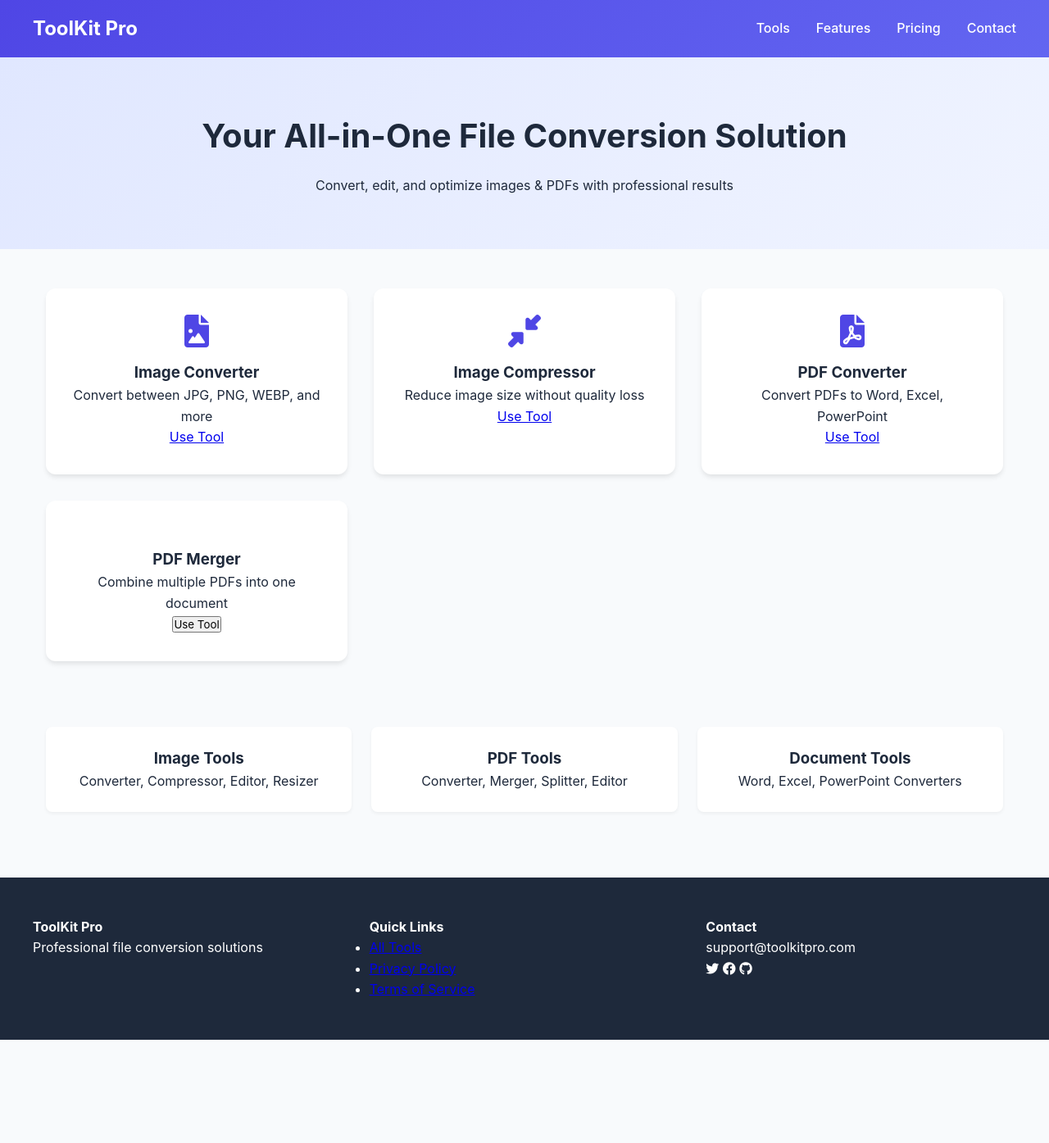
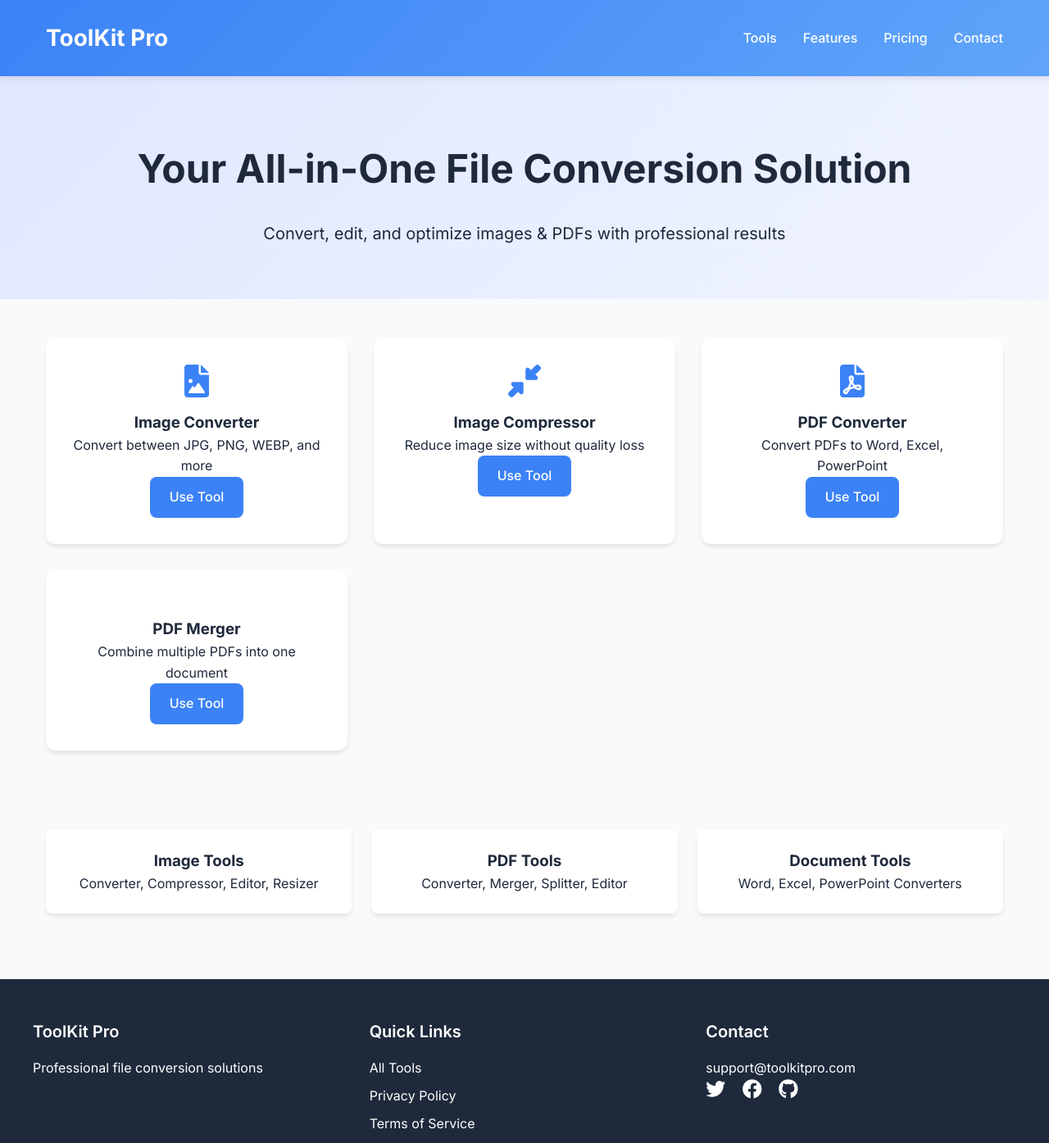
Before and after one commit to Pratik7372/tools, a plain HTML site: page index.html in a window 1280 px wide. Shown: the whole page at 82% size. Before the commit the page ends 1269 px from the top, so only its background shows below. Drawn offline with Linux system fonts and the light colour scheme.

Commit message:
Update index.html

```diff
--- a/index.html
+++ b/index.html
@@ -5,13 +5,16 @@
     <meta name="viewport" content="width=device-width, initial-scale=1.0">
     <title>ToolKit Pro - Online File Conversion Tools</title>
     <link rel="stylesheet" href="https://cdnjs.cloudflare.com/ajax/libs/font-awesome/6.0.0/css/all.min.css">
+    <link href="https://fonts.googleapis.com/css2?family=Inter:wght@400;500;600;700&display=swap" rel="stylesheet">
     <style>
         :root {
-            --primary-color: #4f46e5;
-            --secondary-color: #6366f1;
-            --accent-color: #818cf8;
+            --primary-color: #3b82f6;
+            --secondary-color: #60a5fa;
+            --accent-color: #93c5fd;
             --text-color: #1e293b;
             --background-color: #f8fafc;
+            --card-shadow: 0 4px 6px -1px rgba(0, 0, 0, 0.1);
+            --transition-speed: 0.3s;
         }
 
         * {
@@ -30,8 +33,12 @@
         /* Header Styles */
         .header {
             background: linear-gradient(135deg, var(--primary-color), var(--secondary-color));
-            padding: 1rem;
+            padding: 1.5rem 0;
             box-shadow: 0 2px 10px rgba(0, 0, 0, 0.1);
+            position: fixed;
+            width: 100%;
+            top: 0;
+            z-index: 1000;
         }
 
         .nav-container {
@@ -40,13 +47,19 @@
             display: flex;
             justify-content: space-between;
             align-items: center;
+            padding: 0 1rem;
         }
 
         .logo {
             color: white;
-            font-size: 1.5rem;
+            font-size: 1.75rem;
             font-weight: 700;
             text-decoration: none;
+            transition: color var(--transition-speed);
+        }
+
+        .logo:hover {
+            color: var(--accent-color);
         }
 
         .nav-links {
@@ -58,19 +71,32 @@
             color: white;
             text-decoration: none;
             font-weight: 500;
+            transition: color var(--transition-speed);
+        }
+
+        .nav-links a:hover {
+            color: var(--accent-color);
         }
 
         /* Hero Section */
         .hero {
             text-align: center;
-            padding: 4rem 1rem;
+            padding: 6rem 1rem 4rem;
             background: linear-gradient(135deg, #e0e7ff, #f0f4ff);
+            margin-top: 4.5rem; /* Adjust for fixed header */
         }
 
         .hero h1 {
-            font-size: 2.5rem;
-            margin-bottom: 1rem;
+            font-size: 3rem;
+            margin-bottom: 1.5rem;
             color: var(--text-color);
+            font-weight: 700;
+        }
+
+        .hero p {
+            font-size: 1.25rem;
+            color: var(--text-color);
+            font-weight: 400;
         }
 
         /* Tools Grid */
@@ -88,24 +114,46 @@
             border-radius: 12px;
             padding: 2rem;
             text-align: center;
-            transition: transform 0.3s ease;
-            box-shadow: 0 4px 6px -1px rgba(0, 0, 0, 0.1);
+            transition: transform var(--transition-speed) ease, box-shadow var(--transition-speed);
+            box-shadow: var(--card-shadow);
         }
 
         .tool-card:hover {
             transform: translateY(-5px);
+            box-shadow: 0 8px 12px -2px rgba(0, 0, 0, 0.2);
         }
 
         .tool-icon {
             font-size: 2.5rem;
             color: var(--primary-color);
             margin-bottom: 1rem;
+            transition: color var(--transition-speed);
+        }
+
+        .tool-card:hover .tool-icon {
+            color: var(--secondary-color);
+        }
+
+        .btn {
+            display: inline-block;
+            padding: 0.75rem 1.5rem;
+            background-color: var(--primary-color);
+            color: white;
+            text-decoration: none;
+            border-radius: 8px;
+            font-weight: 500;
+            transition: background-color var(--transition-speed), transform var(--transition-speed);
+        }
+
+        .btn:hover {
+            background-color: var(--secondary-color);
+            transform: scale(1.05);
         }
 
         /* Categories Section */
         .categories {
             max-width: 1200px;
-            margin: 3rem auto;
+            margin: 4rem auto;
             padding: 1rem;
         }
 
@@ -120,7 +168,12 @@
             padding: 1.5rem;
             border-radius: 8px;
             text-align: center;
-            box-shadow: 0 2px 4px rgba(0, 0, 0, 0.05);
+            box-shadow: var(--card-shadow);
+            transition: transform var(--transition-speed) ease;
+        }
+
+        .category-card:hover {
+            transform: translateY(-5px);
         }
 
         /* Footer */
@@ -139,18 +192,86 @@
             gap: 2rem;
         }
 
+        .footer h4 {
+            font-size: 1.25rem;
+            margin-bottom: 1rem;
+            font-weight: 600;
+        }
+
+        .footer ul {
+            list-style: none;
+            padding: 0;
+        }
+
+        .footer ul li {
+            margin-bottom: 0.5rem;
+        }
+
+        .footer a {
+            color: white;
+            text-decoration: none;
+            transition: color var(--transition-speed);
+        }
+
+        .footer a:hover {
+            color: var(--accent-color);
+        }
+
+        .social-icons i {
+            font-size: 1.5rem;
+            margin-right: 1rem;
+            transition: color var(--transition-speed);
+        }
+
+        .social-icons i:hover {
+            color: var(--accent-color);
+        }
+
         /* Responsive Design */
         @media (max-width: 768px) {
             .nav-links {
                 display: none;
+                flex-direction: column;
+                position: absolute;
+                top: 60px;
+                right: 0;
+                background: var(--primary-color);
+                width: 100%;
+                padding: 1rem;
+                box-shadow: 0 4px 6px -1px rgba(0, 0, 0, 0.1);
+            }
+
+            .nav-links.show {
+                display: flex;
             }
 
             .hero h1 {
                 font-size: 2rem;
             }
 
+            .hero p {
+                font-size: 1rem;
+            }
+
             .tools-grid {
                 grid-template-columns: 1fr;
+            }
+        }
+
+        /* Mobile Menu Button */
+        .mobile-menu-btn {
+            display: none;
+            background: none;
+            border: none;
+            color: white;
+            font-size: 1.5rem;
+            cursor: pointer;
+            transition: color var(--transition-speed);
+        }
+
+        @media (max-width: 768px) {
+            .mobile-menu-btn {
+                display: block;
             }
         }
     </style>
@@ -159,12 +280,15 @@
     <header class="header">
         <nav class="nav-container">
             <a href="#" class="logo">ToolKit Pro</a>
-            <div class="nav-links">
+            <div class="nav-links" id="nav-links">
                 <a href="#tools">Tools</a>
                 <a href="#features">Features</a>
                 <a href="#pricing">Pricing</a>
                 <a href="#contact">Contact</a>
             </div>
+            <button class="mobile-menu-btn" id="mobile-menu-btn">
+                <i class="fas fa-bars"></i>
+            </button>
         </nav>
     </header>
 
@@ -179,32 +303,27 @@
             <i class="fas fa-file-image tool-icon"></i>
             <h3>Image Converter</h3>
             <p>Convert between JPG, PNG, WEBP, and more</p>
-    <a href="/tools/img-convertor.html" class="btn">
-        Use Tool
-    </a>
+            <a href="/tools/img-convertor.html" class="btn">Use Tool</a>
         </div>
-
         <div class="tool-card">
             <i class="fas fa-compress-alt tool-icon"></i>
             <h3>Image Compressor</h3>
             <p>Reduce image size without quality loss</p>
             <a href="/tools/img-compress.html" class="btn">Use Tool</a>
         </div>
-
         <!-- PDF Tools -->
         <div class="tool-card">
             <i class="fas fa-file-pdf tool-icon"></i>
             <h3>PDF Converter</h3>
             <p>Convert PDFs to Word, Excel, PowerPoint</p>
-    <a href="/tools/pdf-convertor.html" class="btn">Use Tool</a>  <!-- Replace # with the actual URL -->
+            <a href="/tools/pdf-convertor.html" class="btn">Use Tool</a>
         </div>
         <div class="tool-card">
             <i class="fas fa-file-merge tool-icon"></i>
             <h3>PDF Merger</h3>
             <p>Combine multiple PDFs into one document</p>
-            <button class="btn">Use Tool</button>
+            <a href="/tools/pdf-merger.html" class="btn">Use Tool</a>
         </div>
-
         <!-- Add more tool cards as needed -->
     </main>
 
@@ -243,9 +362,9 @@
                 <h4>Contact</h4>
                 <p>support@toolkitpro.com</p>
                 <div class="social-icons">
-                    <i class="fab fa-twitter"></i>
-                    <i class="fab fa-facebook"></i>
-                    <i class="fab fa-github"></i>
+                    <a href="#"><i class="fab fa-twitter"></i></a>
+                    <a href="#"><i class="fab fa-facebook"></i></a>
+                    <a href="#"><i class="fab fa-github"></i></a>
                 </div>
             </div>
         </div>
@@ -253,25 +372,22 @@
 
     <script>
         // Mobile menu toggle
-        const mobileMenuButton = document.createElement('button');
-        mobileMenuButton.innerHTML = '<i class="fas fa-bars"></i>';
-        mobileMenuButton.style.position = 'fixed';
-        mobileMenuButton.style.bottom = '20px';
-        mobileMenuButton.style.right = '20px';
-        mobileMenuButton.style.zIndex = '1000';
-        mobileMenuButton.style.display = 'none';
-        document.body.appendChild(mobileMenuButton);
+        const mobileMenuBtn = document.getElementById('mobile-menu-btn');
+        const navLinks = document.getElementById('nav-links');
 
-        window.addEventListener('resize', () => {
-            if (window.innerWidth < 768) {
-                mobileMenuButton.style.display = 'block';
-            } else {
-                mobileMenuButton.style.display = 'none';
-            }
+        mobileMenuBtn.addEventListener('click', () => {
+            navLinks.classList.toggle('show');
+            mobileMenuBtn.querySelector('i').classList.toggle('fa-bars');
+            mobileMenuBtn.querySelector('i').classList.toggle('fa-times');
         });
 
-        mobileMenuButton.addEventListener('click', () => {
-            document.querySelector('.nav-links').classList.toggle('show');
+        // Close menu when a link is clicked
+        navLinks.querySelectorAll('a').forEach(link => {
+            link.addEventListener('click', () => {
+                navLinks.classList.remove('show');
+                mobileMenuBtn.querySelector('i').classList.remove('fa-times');
+                mobileMenuBtn.querySelector('i').classList.add('fa-bars');
+            });
         });
     </script>
 </body>
```
Lines whose indentation alone changed are shown as unchanged.
